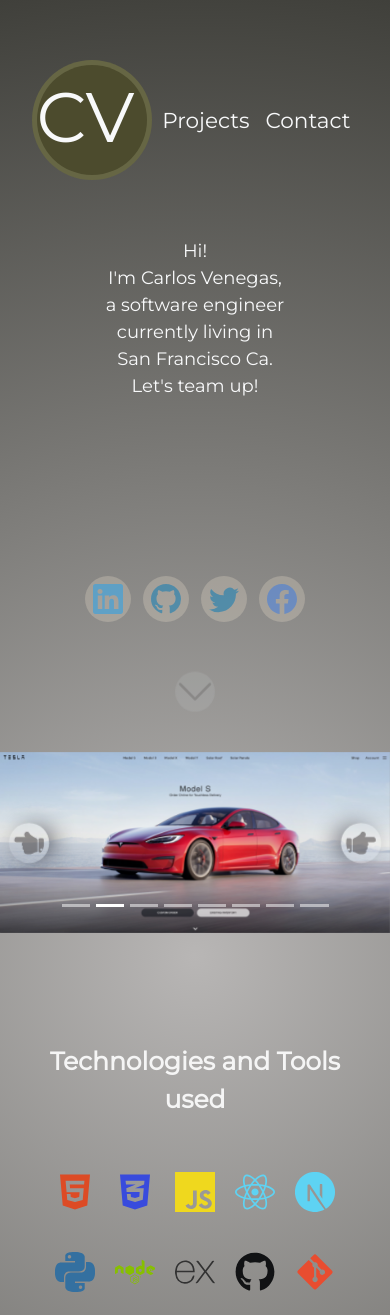
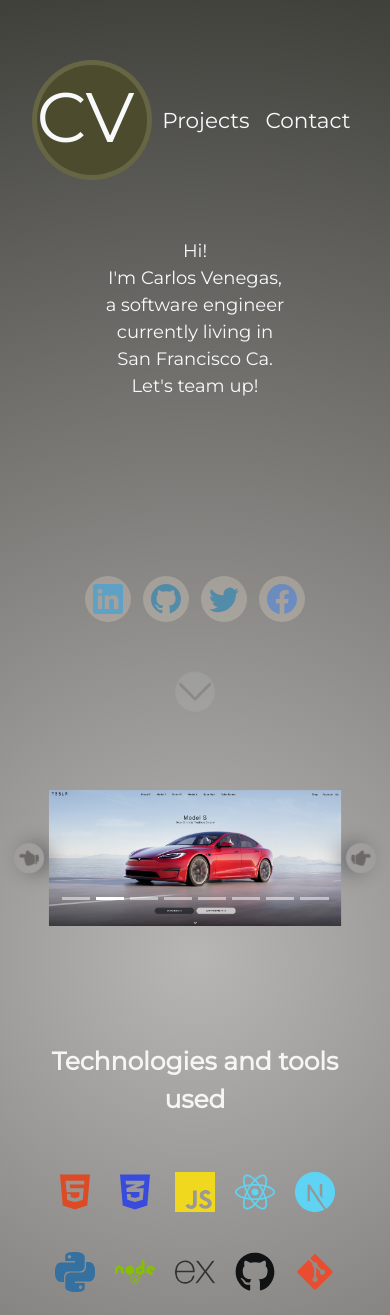
Before and after one commit to primelos/portfolio, a React (Create React App) app: page / in a window 390 px wide. Shown: the top 1315 px of the page. Built offline with nearby package versions, Linux system fonts and the light colour scheme.

Commit message:
adjusted the carousel image size and button size in mobile view

```diff
--- a/src/components/carousel/index.jsx
+++ b/src/components/carousel/index.jsx
@@ -13,6 +13,12 @@ const CarouselProjects = ({ myRef }) => {
       >
         <Carousel.Item interval="3000">
           <img
+            ref={(el) => {
+              if (el) {
+                el.style.setProperty("width", "75%", "important");
+                el.style.setProperty("margin", "auto", "important");
+              }
+            }}
             className="d-block w-100"
             src={"./images/disney.png"}
             alt="First slide"
@@ -30,6 +36,12 @@ const CarouselProjects = ({ myRef }) => {
 
         <Carousel.Item interval="3000">
           <img
+            ref={(el) => {
+              if (el) {
+                el.style.setProperty("width", "75%", "important");
+                el.style.setProperty("margin", "auto", "important");
+              }
+            }}
             className="d-block w-100"
             src={"./images/tesla-clone.png"}
             alt="Second slide"
@@ -46,6 +58,12 @@ const CarouselProjects = ({ myRef }) => {
         </Carousel.Item>
         <Carousel.Item interval="3000">
           <img
+            ref={(el) => {
+              if (el) {
+                el.style.setProperty("width", "75%", "important");
+                el.style.setProperty("margin", "auto", "important");
+              }
+            }}
             className="d-block w-100"
             src={"./images/uber-clone.png"}
             alt="Third slide"
@@ -62,6 +80,12 @@ const CarouselProjects = ({ myRef }) => {
         </Carousel.Item>
         <Carousel.Item interval="3000">
           <img
+            ref={(el) => {
+              if (el) {
+                el.style.setProperty("width", "75%", "important");
+                el.style.setProperty("margin", "auto", "important");
+              }
+            }}
             className="d-block w-100"
             src={"./images/todo-list.png"}
             alt="Third slide"
@@ -78,6 +102,12 @@ const CarouselProjects = ({ myRef }) => {
         </Carousel.Item>
         <Carousel.Item interval="3000">
           <img
+            ref={(el) => {
+              if (el) {
+                el.style.setProperty("width", "75%", "important");
+                el.style.setProperty("margin", "auto", "important");
+              }
+            }}
             className="d-block w-100"
             src={"./images/spacetagram.png"}
             alt="Third slide"
@@ -94,6 +124,12 @@ const CarouselProjects = ({ myRef }) => {
         </Carousel.Item>
         <Carousel.Item interval="3000">
           <img
+            ref={(el) => {
+              if (el) {
+                el.style.setProperty("width", "75%", "important");
+                el.style.setProperty("margin", "auto", "important");
+              }
+            }}
             className="d-block w-100"
             src={"./images/starbucks.png"}
             alt="Third slide"
@@ -110,6 +146,12 @@ const CarouselProjects = ({ myRef }) => {
         </Carousel.Item>
         <Carousel.Item interval="3000">
           <img
+            ref={(el) => {
+              if (el) {
+                el.style.setProperty("width", "75%", "important");
+                el.style.setProperty("margin", "auto", "important");
+              }
+            }}
             className="d-block w-100"
             src={"./images/futbol-league.png"}
             alt="Third slide"
@@ -126,6 +168,12 @@ const CarouselProjects = ({ myRef }) => {
         </Carousel.Item>
         <Carousel.Item interval="3000">
           <img
+            ref={(el) => {
+              if (el) {
+                el.style.setProperty("width", "75%", "important");
+                el.style.setProperty("margin", "auto", "important");
+              }
+            }}
             className="d-block w-100"
             src={"./images/pintrest-clone.png"}
             alt="Third slide"
@@ -154,7 +202,10 @@ const CarouselProjects = ({ myRef }) => {
 export default CarouselProjects;
 
 const Wrapper = styled.div`
-  height: 100vh;
+  height: 80vh;
+  display: flex;
+  align-items: center;
+
   @media screen and (max-width: 450px) {
     height: 25vh;
   }
--- a/src/components/icons/index.jsx
+++ b/src/components/icons/index.jsx
@@ -27,7 +27,7 @@ const IconsList = () => {
   return (
     <Wrapper>
       <TitleContainer>
-        <Title>Technologies and Tools used</Title>
+        <Title>Technologies and tools used</Title>
       </TitleContainer>
       <IconWrapper>
         <IconContainer>
@@ -298,7 +298,7 @@ const Title = styled.div`
 
 const IconWrapper = styled.div`
   display: flex;
-  justify-content: space-between;
+  justify-content: center;
   align-items: center;
   flex-wrap: wrap;
   @media screen and (max-width: 450px) {
--- a/src/index.css
+++ b/src/index.css
@@ -82,6 +82,12 @@ code {
   -webkit-animation: bounce 2s infinite;
   text-decoration: none;
 }
+/*
+.carousel img {
+  width: 75%;
+
+  margin: auto;
+} */
 
 @keyframes bounce {
   0% {
@@ -94,3 +100,15 @@ code {
     transform: scale(1);
   }
 }
+
+@media only screen and (max-width: 450px) {
+.carousel-control-prev>svg {
+    font-size: 30px;
+  }
+}
+
+@media only screen and (max-width: 450px) {
+  .carousel-control-next>svg {
+    font-size: 30px;
+  }
+}
```
